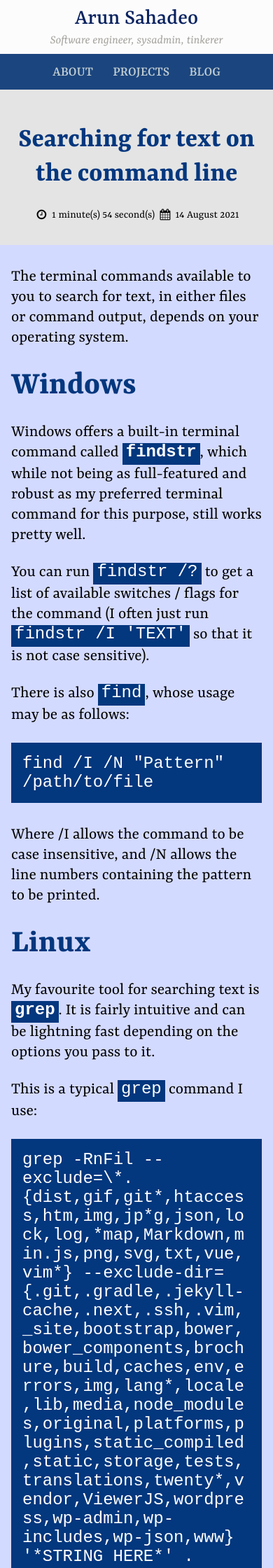
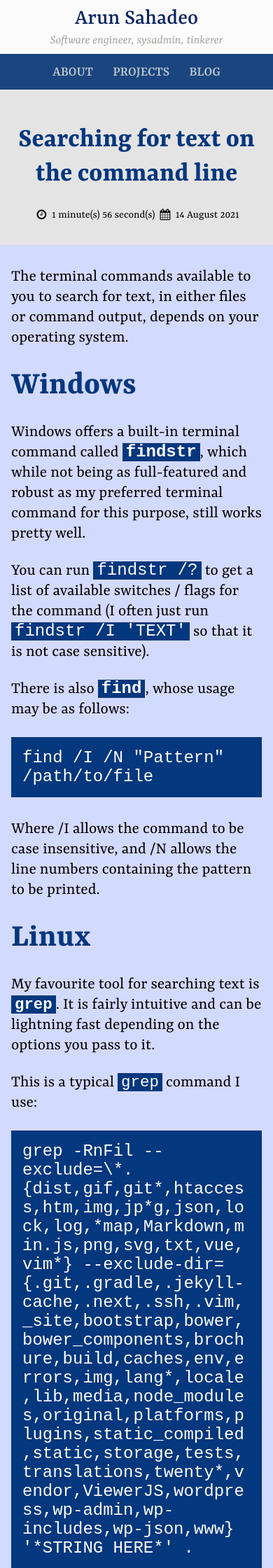
Before and after one commit to ArunSahadeo/ArunSahadeo.github.io, a Jekyll site: the page built from _posts/2021-08-14-searching-for-text-command-line.markdown, in a window 390 px wide. Shown: the top 2240 px of the page at 70% size. Built offline with Jekyll 4.4.1, drawn with Linux system fonts in a browser that asks for light colours; some web fonts are replaced.

Commit message:
Tidying up posts on mobile

````diff
--- a/_posts/2021-08-14-searching-for-text-command-line.markdown
+++ b/_posts/2021-08-14-searching-for-text-command-line.markdown
@@ -31,7 +31,7 @@
 
 My favourite tool for searching text is [`grep`]. It is fairly intuitive and can be lightning fast depending on the options you pass to it.
 
-This is a typical `grep` command I use:
+This is a typical <span data-text="grep">`grep`</span> command I use:
 
 ```bash
 grep -RnFil --exclude=\*.{dist,gif,git*,htaccess,htm,img,jp*g,json,lock,log,*map,Markdown,min.js,png,svg,txt,vue,vim*} --exclude-dir={.git,.gradle,.jekyll-cache,.next,.ssh,.vim,_site,bootstrap,bower,bower_components,brochure,build,caches,env,errors,img,lang*,locale,lib,media,node_modules,original,platforms,plugins,static_compiled,static,storage,tests,translations,twenty*,vendor,ViewerJS,wordpress,wp-admin,wp-includes,wp-json,www} '*STRING HERE*' .
@@ -53,7 +53,12 @@
 [`findstr`]: https://docs.microsoft.com/en-us/windows-server/administration/windows-commands/findstr
 {: .font-weight-bold}
 {:target="_blank"}
+{:data-text="findstr"}
 [`grep`]: https://linux.die.net/man/1/grep
 {: .font-weight-bold}
 {:target="_blank"}
+{:data-text="grep"}
 [`find`]: https://docs.microsoft.com/en-us/windows-server/administration/windows-commands/find
+{: .font-weight-bold}
+{:target="_blank"}
+{:data-text="find"}
--- a/_sass/layout/_posts.scss
+++ b/_sass/layout/_posts.scss
@@ -74,7 +74,23 @@
       &.language-plaintext {
         display: inline-block;
         line-height: 16px;
-        padding-bottom: 10px;
+
+        @media (min-width: 1200px) {
+          padding-bottom: 10px;
+        }
+      }
+    }
+
+    a,
+    span {
+      &[data-text^="g"] {
+        code {
+          &.language-plaintext {
+            @media (max-width: 1199px) {
+              font-size: 1.4rem;
+            }
+          }
+        }
       }
     }
 
````
